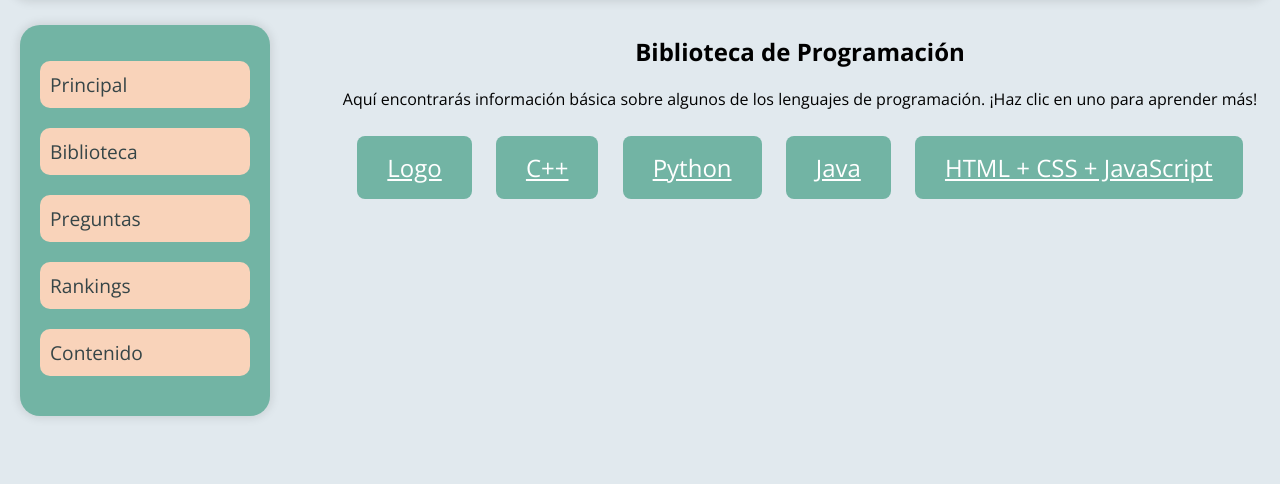
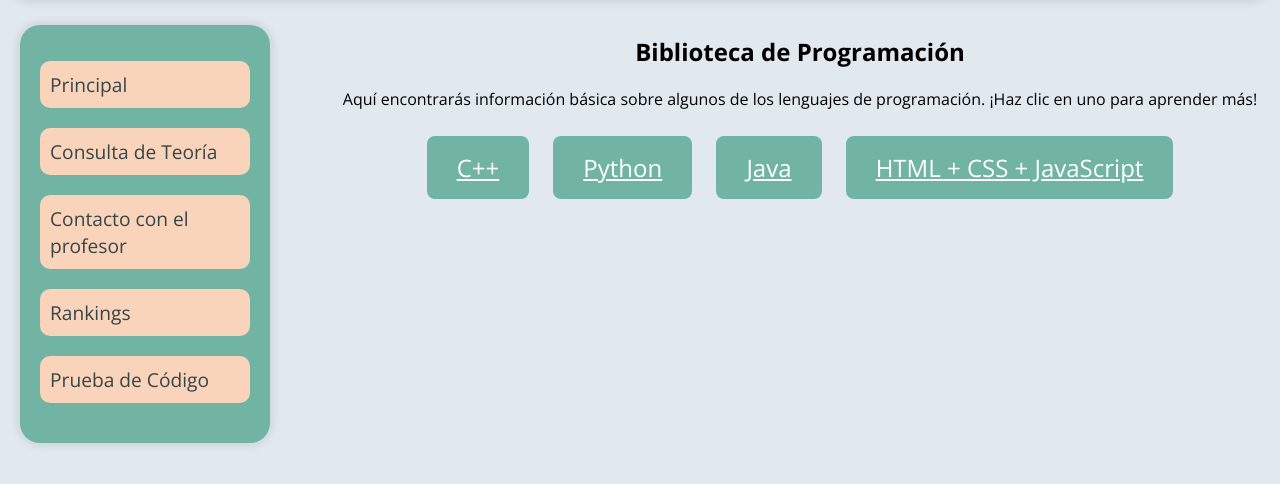
Before and after one commit to noocaaa/TFG_WEB, a Flask app: page /biblioteca in a window 1280 px wide. Shown: the part 145-629 px from the top of the page. Run offline with Flask 2, Linux system fonts and the light colour scheme; the visitor is signed in with stand-in values (Sample User, id 1); data comes from the database, SQL or seed files in the repository; parts of the project's set-up code (start-up, migrations or seed data) failed here and were passed over.

Commit message:
Cambio nombres pestañas

```diff
--- a/app/templates/base.html
+++ b/app/templates/base.html
@@ -202,10 +202,10 @@
     <nav class="side-nav">
         <ul>
             <li><a href="{{ url_for('student.principal') }}">Principal</a></li>
-            <li><a href="{{ url_for('general.biblioteca') }}">Biblioteca</a></li>
-            <li><a href="{{ url_for('student.preguntas') }}">Preguntas</a></li>
+            <li><a href="{{ url_for('general.biblioteca') }}">Consulta de Teoría</a></li>
+            <li><a href="{{ url_for('student.preguntas') }}">Contacto con el profesor</a></li>
             <li><a href="{{ url_for('student.rankings') }}">Rankings</a></li>
-            <li><a href="{{ url_for('student.contenido') }}">Contenido</a></li>
+            <li><a href="{{ url_for('student.contenido') }}">Prueba de Código</a></li>
         </ul>
     </nav>
 
--- a/app/templates/biblioteca.html
+++ b/app/templates/biblioteca.html
@@ -40,7 +40,7 @@ Biblioteca
         <!-- Relleno Página -->
         <h2>Biblioteca de Programación</h2>
         <p>Aquí encontrarás información básica sobre algunos de los lenguajes de programación. ¡Haz clic en uno para aprender más!</p>
-        <a href="{{ url_for('general.logo_guide') }}" class="language-button">Logo</a>
+        <!-- <a href="{{ url_for('general.logo_guide') }}" class="language-button">Logo</a> -->
         <a href="{{ url_for('general.cpp_guide') }}" class="language-button">C++</a>
         <a href="{{ url_for('general.python_guide') }}" class="language-button">Python</a>
         <a href="{{ url_for('general.java_guide') }}" class="language-button">Java</a>
```
